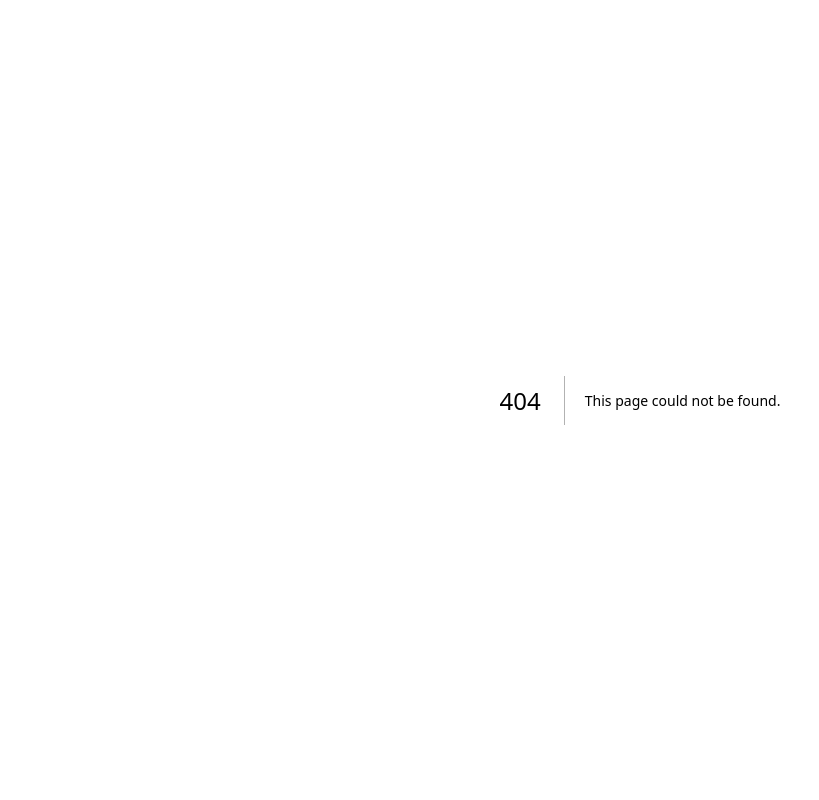
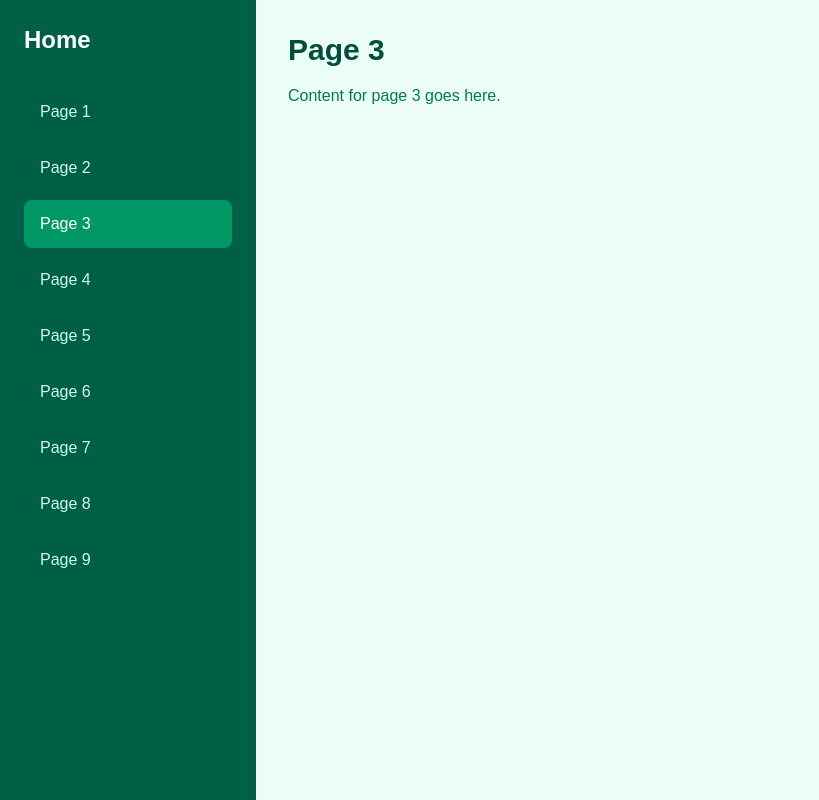
Before and after one commit to akashpatel1198/evolutionary-biology, a Next.js app: page /3 in a window 1280 px wide. Before the commit this address had no page. Shown: the whole page, without its empty margins (0-819 px from the left). Built offline with nearby package versions, Linux system fonts and the light colour scheme.

Commit message:
site scaffolding

```diff
--- /dev/null
+++ b/app/(pages)/1/page.tsx
@@ -0,0 +1,8 @@
+export default function Page1() {
+  return (
+    <div className="p-8">
+      <h1 className="text-3xl font-bold text-emerald-900 mb-4">Page 1</h1>
+      <p className="text-emerald-700">Content for page 1 goes here.</p>
+    </div>
+  );
+}
--- /dev/null
+++ b/app/(pages)/2/page.tsx
@@ -0,0 +1,8 @@
+export default function Page2() {
+  return (
+    <div className="p-8">
+      <h1 className="text-3xl font-bold text-emerald-900 mb-4">Page 2</h1>
+      <p className="text-emerald-700">Content for page 2 goes here.</p>
+    </div>
+  );
+}
--- /dev/null
+++ b/app/(pages)/3/page.tsx
@@ -0,0 +1,8 @@
+export default function Page3() {
+  return (
+    <div className="p-8">
+      <h1 className="text-3xl font-bold text-emerald-900 mb-4">Page 3</h1>
+      <p className="text-emerald-700">Content for page 3 goes here.</p>
+    </div>
+  );
+}
--- /dev/null
+++ b/app/(pages)/4/page.tsx
@@ -0,0 +1,8 @@
+export default function Page4() {
+  return (
+    <div className="p-8">
+      <h1 className="text-3xl font-bold text-emerald-900 mb-4">Page 4</h1>
+      <p className="text-emerald-700">Content for page 4 goes here.</p>
+    </div>
+  );
+}
--- /dev/null
+++ b/app/(pages)/5/page.tsx
@@ -0,0 +1,8 @@
+export default function Page5() {
+  return (
+    <div className="p-8">
+      <h1 className="text-3xl font-bold text-emerald-900 mb-4">Page 5</h1>
+      <p className="text-emerald-700">Content for page 5 goes here.</p>
+    </div>
+  );
+}
--- /dev/null
+++ b/app/(pages)/6/page.tsx
@@ -0,0 +1,8 @@
+export default function Page6() {
+  return (
+    <div className="p-8">
+      <h1 className="text-3xl font-bold text-emerald-900 mb-4">Page 6</h1>
+      <p className="text-emerald-700">Content for page 6 goes here.</p>
+    </div>
+  );
+}
--- /dev/null
+++ b/app/(pages)/7/page.tsx
@@ -0,0 +1,8 @@
+export default function Page7() {
+  return (
+    <div className="p-8">
+      <h1 className="text-3xl font-bold text-emerald-900 mb-4">Page 7</h1>
+      <p className="text-emerald-700">Content for page 7 goes here.</p>
+    </div>
+  );
+}
--- /dev/null
+++ b/app/(pages)/8/page.tsx
@@ -0,0 +1,8 @@
+export default function Page8() {
+  return (
+    <div className="p-8">
+      <h1 className="text-3xl font-bold text-emerald-900 mb-4">Page 8</h1>
+      <p className="text-emerald-700">Content for page 8 goes here.</p>
+    </div>
+  );
+}
--- /dev/null
+++ b/app/(pages)/9/page.tsx
@@ -0,0 +1,8 @@
+export default function Page9() {
+  return (
+    <div className="p-8">
+      <h1 className="text-3xl font-bold text-emerald-900 mb-4">Page 9</h1>
+      <p className="text-emerald-700">Content for page 9 goes here.</p>
+    </div>
+  );
+}
--- /dev/null
+++ b/app/(pages)/layout.tsx
@@ -0,0 +1,14 @@
+import Sidebar from "../components/Sidebar";
+
+export default function PagesLayout({
+  children,
+}: {
+  children: React.ReactNode;
+}) {
+  return (
+    <div className="flex min-h-screen">
+      <Sidebar />
+      <main className="flex-1 bg-emerald-50">{children}</main>
+    </div>
+  );
+}
--- /dev/null
+++ b/app/components/Sidebar.tsx
@@ -0,0 +1,39 @@
+"use client";
+
+import Link from "next/link";
+import { usePathname } from "next/navigation";
+
+export default function Sidebar() {
+  const pathname = usePathname();
+  const pages = Array.from({ length: 9 }, (_, i) => i + 1);
+
+  return (
+    <aside className="w-64 min-h-screen bg-emerald-800 text-white p-6 flex flex-col">
+      <Link
+        href="/"
+        className="text-2xl font-bold mb-8 hover:text-emerald-200 transition-colors"
+      >
+        Home
+      </Link>
+
+      <nav className="flex flex-col gap-2">
+        {pages.map((num) => {
+          const isActive = pathname === `/${num}`;
+          return (
+            <Link
+              key={num}
+              href={`/${num}`}
+              className={`px-4 py-3 rounded-lg transition-colors ${
+                isActive
+                  ? "bg-emerald-600 text-white"
+                  : "hover:bg-emerald-700 text-emerald-100"
+              }`}
+            >
+              Page {num}
+            </Link>
+          );
+        })}
+      </nav>
+    </aside>
+  );
+}
--- a/app/page.tsx
+++ b/app/page.tsx
@@ -1,63 +1,33 @@
-import Image from "next/image";
+import Link from "next/link";
 
 export default function Home() {
+  const pages = Array.from({ length: 9 }, (_, i) => i + 1);
+
   return (
-    <div className="flex min-h-screen items-center justify-center bg-zinc-50 font-sans dark:bg-black">
-      <main className="flex min-h-screen w-full max-w-3xl flex-col items-center justify-between py-32 px-16 bg-white dark:bg-black sm:items-start">
-        <Image
-          className="dark:invert"
-          src="/next.svg"
-          alt="Next.js logo"
-          width={100}
-          height={20}
-          priority
-        />
-        <div className="flex flex-col items-center gap-6 text-center sm:items-start sm:text-left">
-          <h1 className="max-w-xs text-3xl font-semibold leading-10 tracking-tight text-black dark:text-zinc-50">
-            To get started, edit the page.tsx file.
-          </h1>
-          <p className="max-w-md text-lg leading-8 text-zinc-600 dark:text-zinc-400">
-            Looking for a starting point or more instructions? Head over to{" "}
-            <a
-              href="https://vercel.com/templates?framework=next.js&utm_source=create-next-app&utm_medium=appdir-template-tw&utm_campaign=create-next-app"
-              className="font-medium text-zinc-950 dark:text-zinc-50"
+    <div className="flex flex-col min-h-screen items-center justify-center bg-gradient-to-br from-emerald-50 to-teal-100">
+      <main className="text-center px-8 py-16 max-w-3xl">
+        <h1 className="text-5xl font-bold text-emerald-900 mb-6">
+          {/* TODO: Add your title here */}
+          Your Title Here
+        </h1>
+
+        <p className="text-xl text-emerald-700 mb-12 leading-relaxed">
+          {/* TODO: Add your description here */}
+          Add your description here. This is a placeholder for you to fill in
+          with details about your project.
+        </p>
+
+        <div className="grid grid-cols-3 gap-4 max-w-md mx-auto">
+          {pages.map((num) => (
+            <Link
+              key={num}
+              href={`/${num}`}
+              className="px-6 py-4 bg-emerald-600 text-white rounded-lg font-semibold
+                         hover:bg-emerald-700 transition-colors shadow-md hover:shadow-lg"
             >
-              Templates
-            </a>{" "}
-            or the{" "}
-            <a
-              href="https://nextjs.org/learn?utm_source=create-next-app&utm_medium=appdir-template-tw&utm_campaign=create-next-app"
-              className="font-medium text-zinc-950 dark:text-zinc-50"
-            >
-              Learning
-            </a>{" "}
-            center.
-          </p>
-        </div>
-        <div className="flex flex-col gap-4 text-base font-medium sm:flex-row">
-          <a
-            className="flex h-12 w-full items-center justify-center gap-2 rounded-full bg-foreground px-5 text-background transition-colors hover:bg-[#383838] dark:hover:bg-[#ccc] md:w-[158px]"
-            href="https://vercel.com/new?utm_source=create-next-app&utm_medium=appdir-template-tw&utm_campaign=create-next-app"
-            target="_blank"
-            rel="noopener noreferrer"
-          >
-            <Image
-              className="dark:invert"
-              src="/vercel.svg"
-              alt="Vercel logomark"
-              width={16}
-              height={16}
-            />
-            Deploy Now
-          </a>
-          <a
-            className="flex h-12 w-full items-center justify-center rounded-full border border-solid border-black/[.08] px-5 transition-colors hover:border-transparent hover:bg-black/[.04] dark:border-white/[.145] dark:hover:bg-[#1a1a1a] md:w-[158px]"
-            href="https://nextjs.org/docs?utm_source=create-next-app&utm_medium=appdir-template-tw&utm_campaign=create-next-app"
-            target="_blank"
-            rel="noopener noreferrer"
-          >
-            Documentation
-          </a>
+              Page {num}
+            </Link>
+          ))}
         </div>
       </main>
     </div>
```
